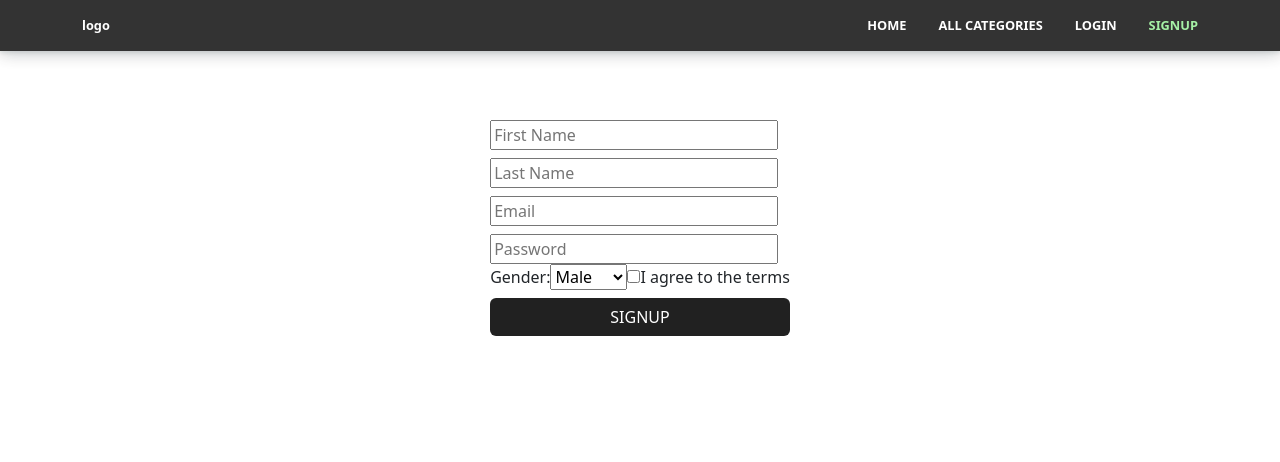
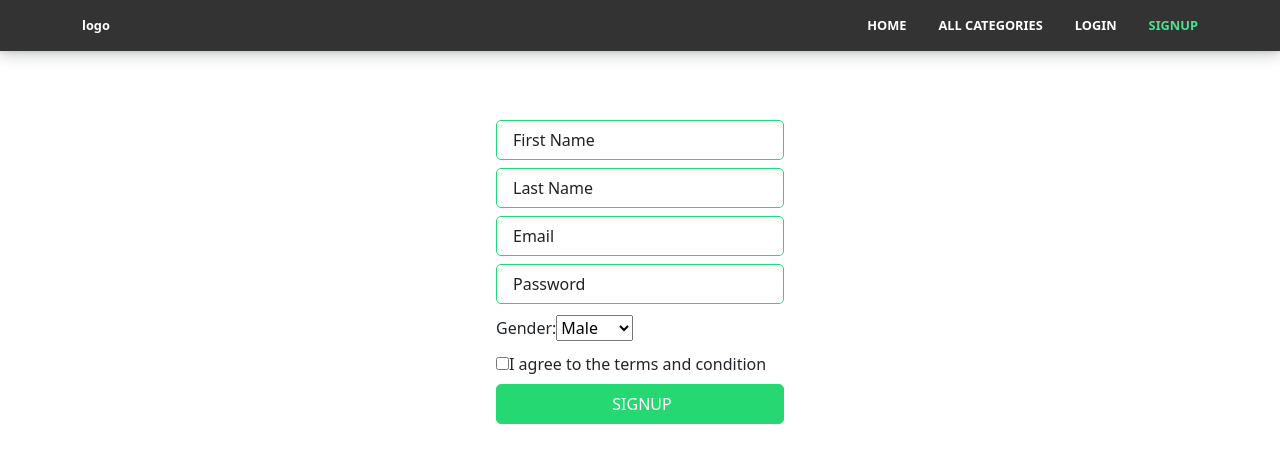
Before and after one commit to adityaPawar1999/ClothWebsite, a React (Create React App) app in the folder front/: page /SignUp in a window 1280 px wide. Shown: the top 462 px of the page. Built offline with nearby package versions, Linux system fonts and the light colour scheme.

Commit message:
fix UI of login and SignUp

```diff
--- a/front/src/App.js
+++ b/front/src/App.js
@@ -18,7 +18,7 @@ function App() {
    const theme = {
     color: {
       bgText: '#25D872',
-      bgSubText:"green"
+      bgSubText:"red"
     }
   };
   return (
--- a/front/src/Components/Header/HeaderStyle.js
+++ b/front/src/Components/Header/HeaderStyle.js
@@ -18,7 +18,7 @@ const HeaderStyle = styled.div`
     border:none;
 }
 .active{
-    color:lightgreen;
+    color:${props => props.theme.color.bgText};
 }
 .desktopNavbar{
     display:flex;
--- a/front/src/Pages/LoginPage/LoginPageStyle.js
+++ b/front/src/Pages/LoginPage/LoginPageStyle.js
@@ -10,10 +10,17 @@ const LoginPageStyle = styled.div`
   .inputField{
     margin-top:.5rem;
     width:18rem;
+    height:40px;
+    border-radius:5px;
+    padding-left:1rem;
+    border: 1px solid ${props => props.theme.color.bgText};
+  }
+  ::placeholder{
+    color:#212121;
   }
   .btn {
-    background:#212121;
     color:#fff;
+    background:${props => props.theme.color.bgText};
     width: 100%;
   }
 `;
--- a/front/src/Pages/SignUpPage/SignUpPage.jsx
+++ b/front/src/Pages/SignUpPage/SignUpPage.jsx
@@ -104,20 +104,21 @@ const SignUpPage = () => {
                 placeholder="Password"
               />
               <br />
-              <label>
+              <label className="genderAndTerm">
                 Gender:
                 <select value={data.gender} name="gender" onChange={handleInput}>
                   <option value="male">Male</option>
                   <option value="female">Female</option>
                 </select>
               </label>
-              <label>
+              <br />
+              <label className="genderAndTerm">
                 <input
                   type="checkbox"
                   checked={isChecked}
                   onChange={handleCheckboxChange}
                 />
-                I agree to the terms
+                I agree to the terms and condition
               </label>
               <br />
               <button type="submit" className="inputField btn">SIGNUP</button>
--- a/front/src/Pages/SignUpPage/signUpPageStyle.js
+++ b/front/src/Pages/SignUpPage/signUpPageStyle.js
@@ -10,10 +10,20 @@ const SignUpPageStyle = styled.div`
   .inputField{
     margin-top:.5rem;
     width:18rem;
+    height:40px;
+    border-radius:5px;
+    padding-left:1rem;
+    border: 1px solid ${props => props.theme.color.bgText};
+  }
+  .genderAndTerm{
+    padding-top:.7rem;
+  }
+  ::placeholder{
+    color:#212121;
   }
   .btn {
-    background:#212121;
     color:#fff;
+    background:${props => props.theme.color.bgText};
     width: 100%;
   }
 `;
```
